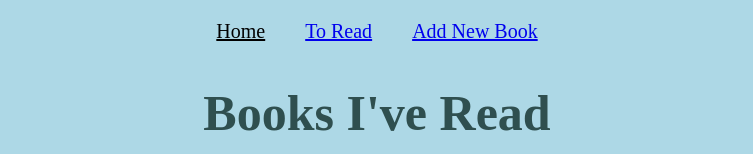
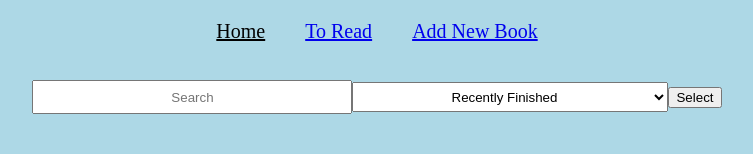
Before and after one commit to bwrosen20/phase-3-sinatra-react-project-frontend, a React (Create React App) app in the folder book-club-frontend/: page / in a window 1280 px wide. Shown: the top 154 px of the page, without its empty margins (263-1016 px from the left). Built offline with nearby package versions, Linux system fonts and the light colour scheme; no server answers.

Commit message:
finished filters

```diff
--- a/book-club-frontend/src/components/App.js
+++ b/book-club-frontend/src/components/App.js
@@ -5,10 +5,15 @@ import ToReadPage from './ToReadPage'
 import NewBook from './NewBook'
 import {Route,Switch,useHistory} from "react-router-dom"
 import BookPage from "./BookPage"
+import Filters from "./Filters"
 
 function App() {
 
   const [books,setBooks]=useState([])
+  const [filterData,setFilterData]=useState({
+    input:"",
+    filter:"Recently Finished"
+})
   const history=useHistory()
 
   useEffect(()=>{
@@ -25,6 +30,28 @@ function App() {
     setBooks([...books,book])
     console.log("form submitted")
   }
+
+  function handleChange(event){
+    setFilterData({...filterData,[event.target.name]:event.target.value})
+
+
+}
+
+      let booksToDisplay=(books.filter((book)=>(((book.title).toLowerCase().includes((filterData.input).toLowerCase()))||((book.author).toLowerCase().includes((filterData.input).toLowerCase())))))
+
+        if (filterData.filter=="Author"){
+            booksToDisplay=booksToDisplay.sort((a,b)=>(a.author > b.author ? 1 : -1))
+        }
+        else if (filterData.filter=="Title"){
+            booksToDisplay=booksToDisplay.sort((a,b)=>(a.title > b.title ? 1: -1))
+        }
+        else if (filterData.filter=="Rating"){
+            booksToDisplay.forEach((book)=>{
+              book.notes.length?book.rating=(book.notes[book.notes.length-1].rating):book.rating=0
+            })
+            booksToDisplay=booksToDisplay.sort((a,b)=> b.rating - a.rating)
+        }
+
 
   function onUpdatedBook(updatedBook){
     console.log(updatedBook)
@@ -49,7 +76,7 @@ function App() {
 
   function handleDeleteNote(id,bookID){
 
-    const currentBook=books.find((book)=>book.id===bookID)
+    const currentBook=books.find((book)=>book.id==bookID)
     const newNotes=currentBook.notes.filter((note)=>note.id!==id)
     setBooks(books.map((book)=>book.id===currentBook.id?{...book,["notes"]:newNotes}:book))
 
@@ -121,10 +148,10 @@ function App() {
 
     <div>
       <NavBar />
-
+      <Filters handleChange={handleChange} filterData={setFilterData}/>
       <Switch>
         <Route exact path="/to-read">
-          <ToReadPage books={books} handleClick={handleClick}/>
+          <ToReadPage books={booksToDisplay} handleClick={handleClick}/>
         </Route>
         <Route exact path="/new-book">
           <NewBook handleFormSubmit={handleFormSubmit}/>
@@ -133,7 +160,7 @@ function App() {
           <BookPage books={books} onDeleteBook={onDeleteBook} finishedBook={finishedBook} onNewNote={onNewNote} onUpdatedBook={onUpdatedBook} handleDeleteNote={handleDeleteNote}/>
         </Route>
         <Route path="/">
-          <Home books={books} handleClick={handleClick}/>
+          <Home books={booksToDisplay} handleClick={handleClick}/>
         </Route>
       </Switch>
 
--- /dev/null
+++ b/book-club-frontend/src/components/Filters.js
@@ -0,0 +1,36 @@
+import React from 'react'
+
+function Filters({filterData,handleChange}){
+
+
+
+
+
+    return <div className="filterContainer">
+
+
+            <input
+                placeholder="Search"
+                type="text"
+                name="input"
+                className="filterInput"
+                value={filterData.input}
+                onChange={handleChange}
+            />
+            <select
+            placeholder="Sort By"
+            name="filter"
+            className="filterInput"
+            value={filterData.filter}
+            onChange={handleChange}>
+                <option>Recently Finished</option>
+                <option>Author</option>
+                <option>Title</option>
+                <option>Rating</option>
+            </select>
+            <button>Select</button>
+
+    </div>
+}
+
+export default Filters
--- a/book-club-frontend/src/components/NewNote.js
+++ b/book-club-frontend/src/components/NewNote.js
@@ -5,8 +5,7 @@ function NewNote({handleNewNote, id}){
     const [addNote,setAddNote]=useState({
         body:"",
         rating:"",
-        pages_read:"",
-        book_id:id
+        pages_read:""
     })
 
 
@@ -17,7 +16,7 @@ function NewNote({handleNewNote, id}){
     function handleEditSubmit(event){
         event.preventDefault()
 
-        fetch(`http://localhost:9294/notes`,{
+        fetch(`http://localhost:9294/books/${id}`,{
             method:"POST",
             headers: {
                 "Content-Type": "application/json",
--- a/book-club-frontend/src/index.css
+++ b/book-club-frontend/src/index.css
@@ -49,8 +49,6 @@ img {
   color:white;
   font-size:20px;
   text-align:center;
-  width:500px;
-  height:30px;
   height:30px;
   width:100%;
   margin-top:20px;
@@ -70,6 +68,7 @@ h1{
   font-size:50px;
   font-weight:bold;
   color:darkslategray;
+  margin-top:75px;
 }
 
 h2{
@@ -196,3 +195,24 @@ label{
   display:inline-block;
 
 }
+
+.filterContainer{
+  color:white;
+  font-size:20px;
+  text-align:center;
+  height:10px;
+  width:100%;
+  margin-top:10px;
+
+
+
+}
+
+.filterInput{
+  width:25%;
+  height:30px;
+  padding:0px;
+  text-align:center;
+  margin-top:20px;
+
+}
```
